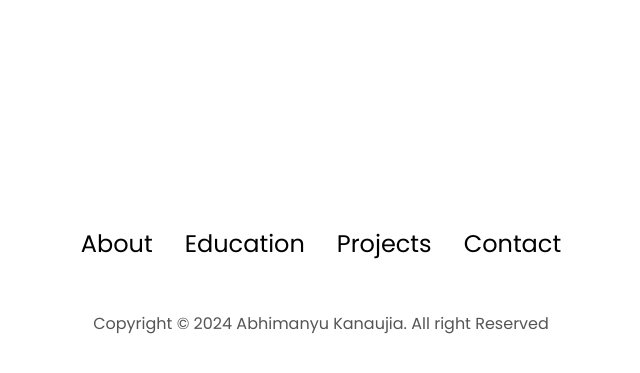
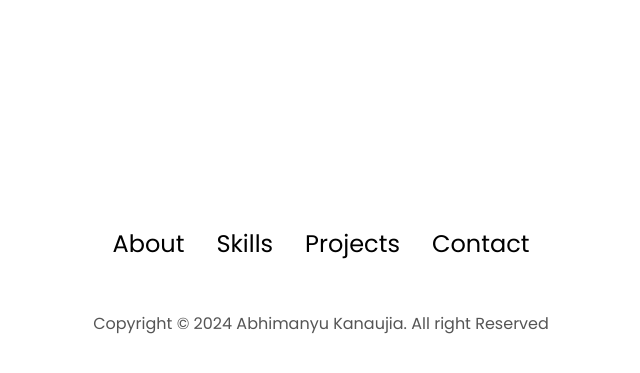
Before and after one commit to abhimanyu0018/my-portfolio, a plain HTML site: page index.html in a window 1280 px wide. Shown: the part 3585-3958 px from the top of the page, without its empty margins (319-959 px from the left). Drawn offline with Linux system fonts and the light colour scheme.

Commit message:
Update index.html

```diff
--- a/index.html
+++ b/index.html
@@ -398,7 +398,7 @@
         <div class="nav-links-container">
           <ul class="nav-link">
             <li><a href="#about">About</a></li>
-            <li><a href="#skills">Education</a></li>
+            <li><a href="#skills">Skills</a></li>
             <li><a href="#projects">Projects</a></li>
             <li><a href="#contact">Contact</a></li>
           </ul>
```
